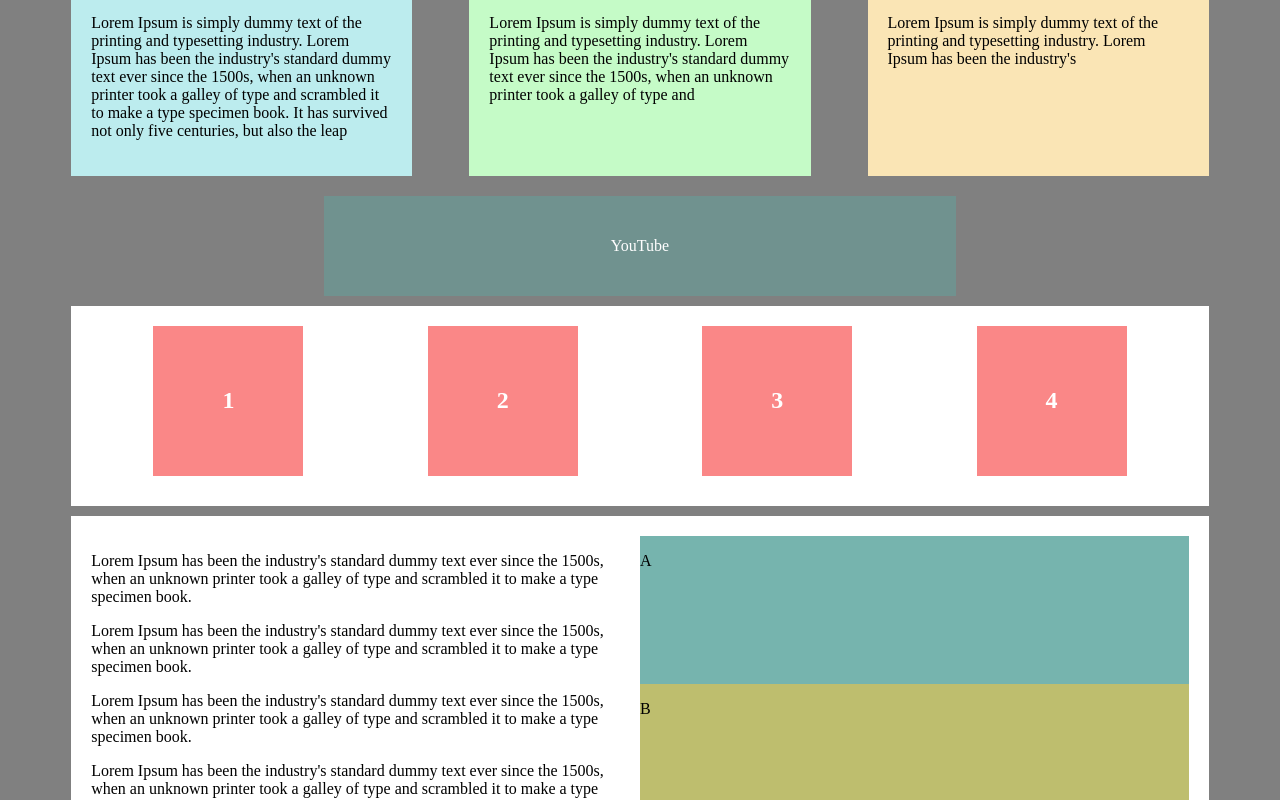
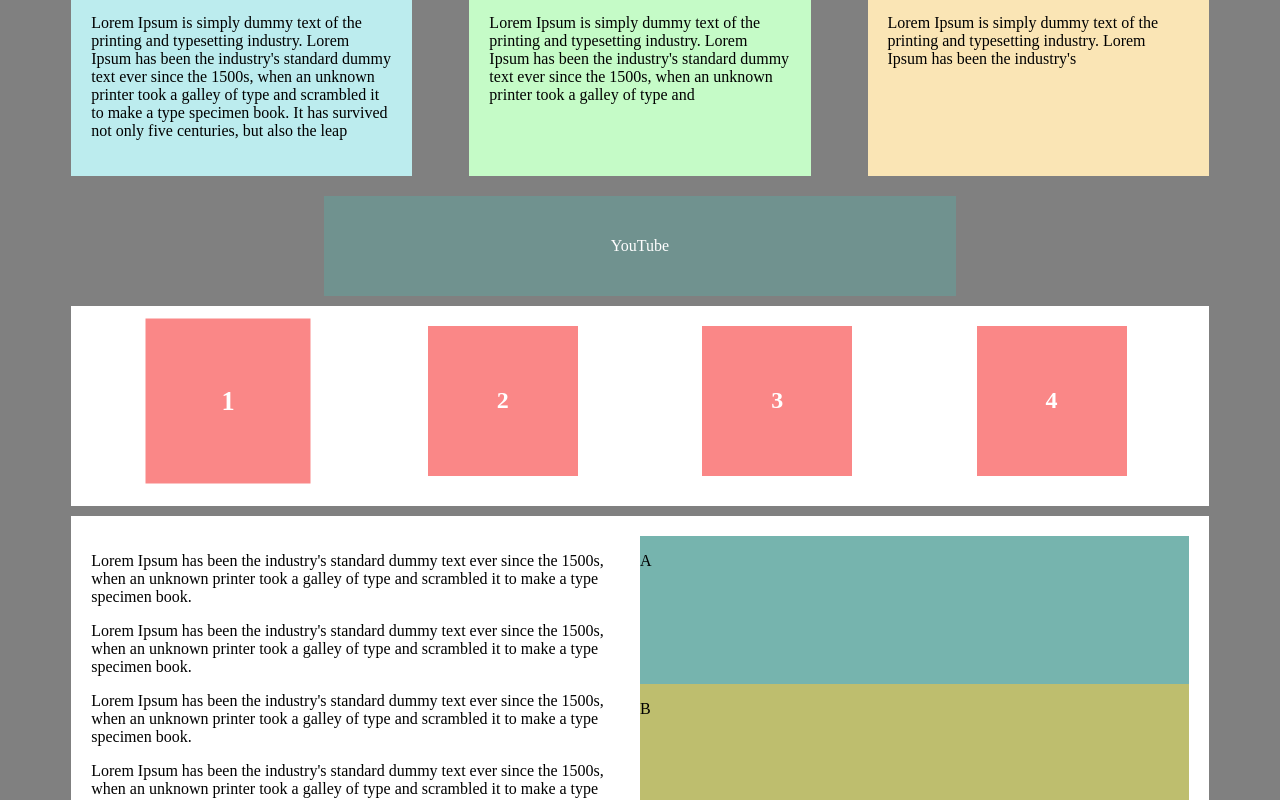
Before and after one commit to lorandsimon/flexbox-transition-transform-learning, a plain HTML site: page index.html in a window 1280 px wide. In both pictures the pointer is over the element 228 px from the left and 935 px from the top of the page. Shown: the part 535-1335 px from the top of the page. Drawn offline with Linux system fonts and the light colour scheme.

Commit message:
add new transitions for the numbers and for the link

```diff
--- a/index.css
+++ b/index.css
@@ -128,6 +128,12 @@ body {
     height: 150px;
     background-color: rgb(250, 135, 135);
     margin-bottom: 10px;
+    transition: all 1s;
+}
+
+.numbers:hover{
+    transform: scale(1.1);
+    cursor: pointer;
 }
 
 .numbers h2{
```
